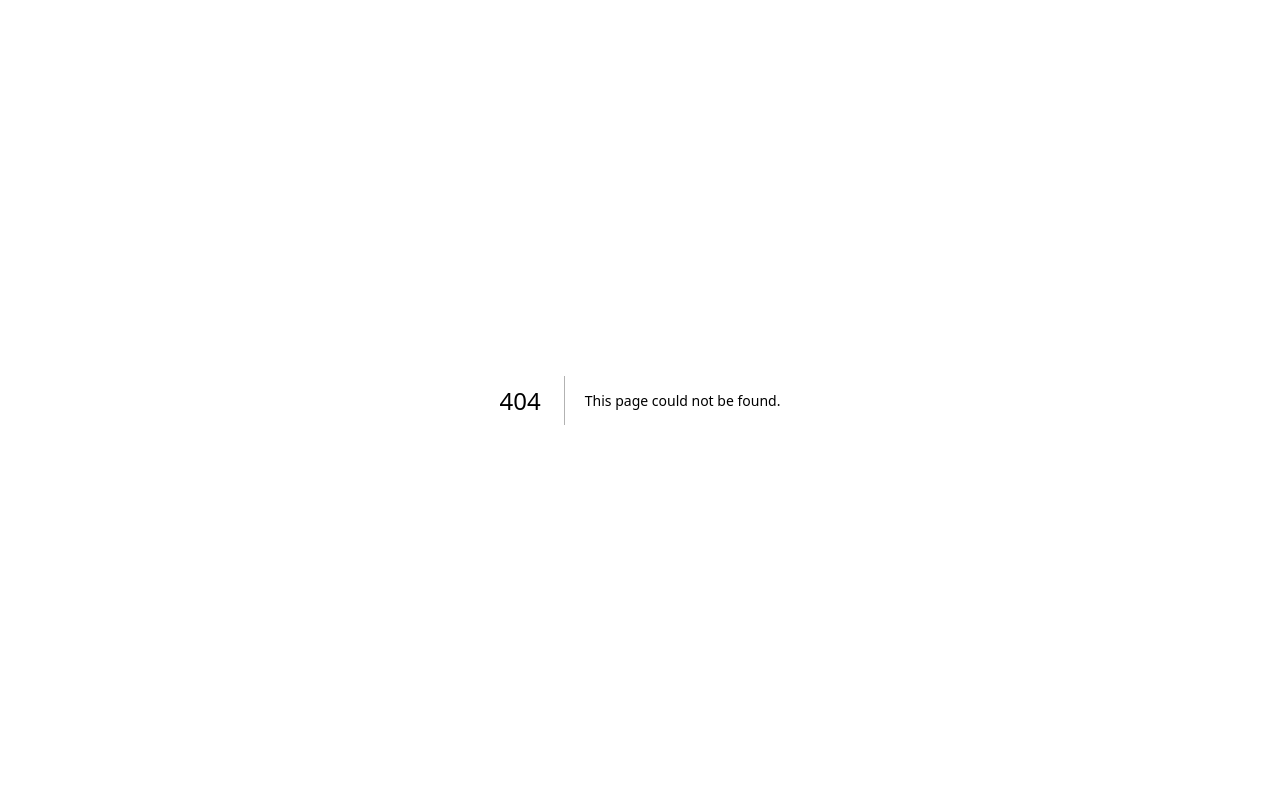
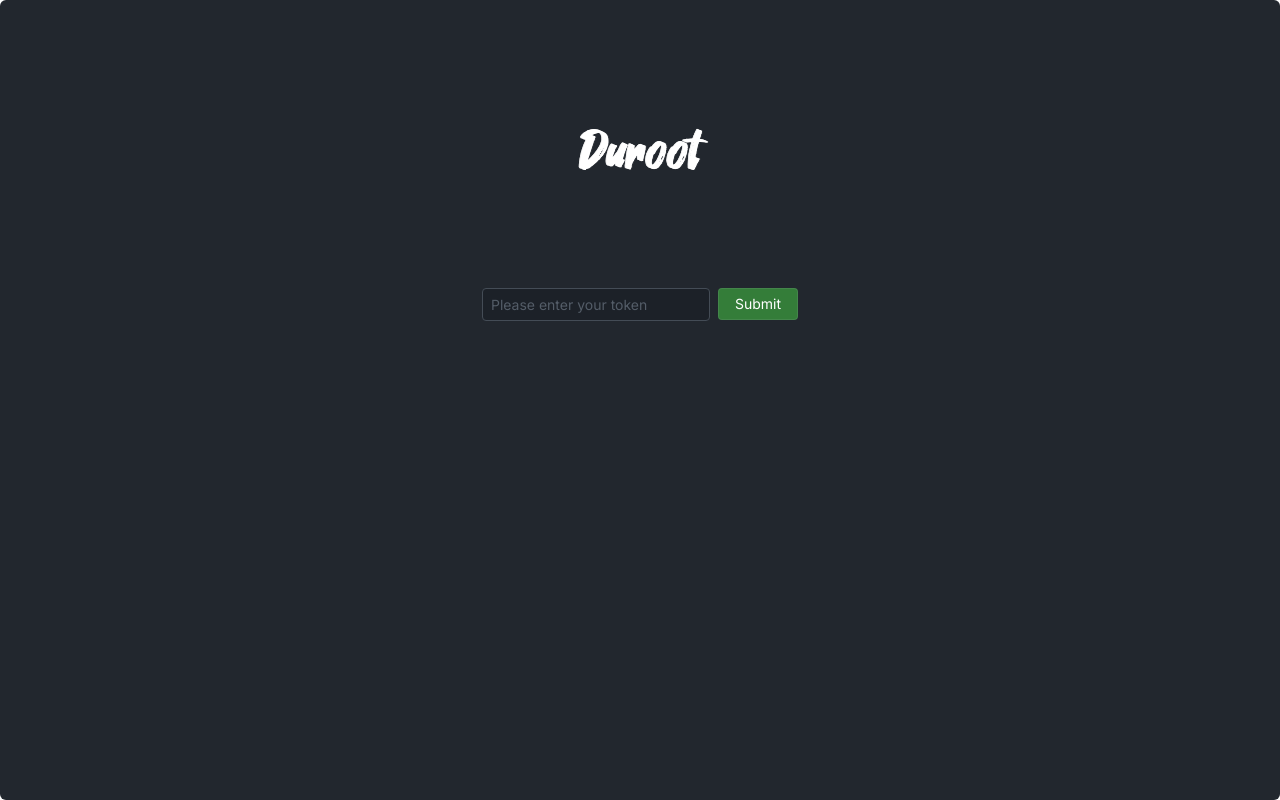
Before and after one commit to hyeongyuan/duroot-desktop, a Next.js app: page /auth in a window 1280 px wide. Before the commit this address had no page. Built offline with nearby package versions, Linux system fonts and the light colour scheme.

Commit message:
feat: 인증 페이지 추가

```diff
--- /dev/null
+++ b/src/app/auth/page.tsx
@@ -0,0 +1,69 @@
+'use client';
+
+import { useState } from 'react';
+import Image from 'next/image';
+import { AxiosError } from 'axios';
+import { Input } from '@/components/common/input';
+import { fetchUser } from '@/apis/github';
+
+const ERROR_MESSAGE: Record<number, string> = {
+  401: 'It is not a valid token.',
+};
+
+export default function Auth() {
+  const [inputValue, setInputValue] = useState('');
+  const [message, setMessage] = useState('');
+
+  const handleSubmit = async () => {
+    setMessage('');
+    try {
+      const user = await fetchUser(inputValue);
+      // TODO: 인증 정보 저장
+      console.log('user', user);
+    } catch (error) {
+      if (error instanceof AxiosError) {
+        const { status } = error.response || { status: 599 };
+        setMessage(ERROR_MESSAGE[status] || error.message);
+      }
+    }
+  };
+
+  return (
+    <div className='flex flex-1 justify-center'>
+      <div className="my-28">
+          <div className="mb-24">
+            <Image
+              src="/assets/logo.png"
+              alt="Duroot Logo"
+              width={240}
+              height={80}
+              unoptimized
+              style={{ margin: '0 auto' }}
+            />
+          </div>
+          <div className='flex'>
+            <div className="mr-2">
+              <Input
+                placeholder="Please enter your token"
+                value={inputValue}
+                autoComplete="off"
+                autoCapitalize="off"
+                autoCorrect="off"
+                onChange={(event) => setInputValue(event.target.value)}
+              />
+              {!!message && (
+                <p className="ml-1 mt-2 text-xs text-[#e5534b]">{message}</p>
+              )}
+            </div>
+            <button
+              className="bg-[#347d39] hover:bg-[#46954a] text-[#ffffff] text-sm rounded h-[32px] px-4 border border-[rgba(205,217,229,0.1)]"
+              onClick={handleSubmit}
+              disabled={!inputValue}
+            >
+              Submit
+            </button>
+          </div>
+        </div>
+    </div>
+  );
+}
--- a/src/app/layout.tsx
+++ b/src/app/layout.tsx
@@ -1,13 +1,7 @@
-import type { Metadata } from "next";
-import { Inter } from "next/font/google";
-import "./globals.css";
+import { Inter } from 'next/font/google';
+import './globals.css';
 
-const inter = Inter({ subsets: ["latin"] });
-
-export const metadata: Metadata = {
-  title: "Create Next App",
-  description: "Generated by create next app",
-};
+const inter = Inter({ subsets: ['latin'] });
 
 export default function RootLayout({
   children,
@@ -16,7 +10,11 @@ export default function RootLayout({
 }>) {
   return (
     <html lang="en">
-      <body className={inter.className}>{children}</body>
+      <body className={inter.className}>
+        <div className="bg-[#22272e] text-[#adbac7] h-screen rounded-md overflow-hidden">
+          {children}
+        </div>
+      </body>
     </html>
   );
 }
--- a/src/app/page.tsx
+++ b/src/app/page.tsx
@@ -1,113 +1,14 @@
-import Image from "next/image";
+'use client';
+
+import { useEffect } from 'react';
+import { useRouter } from 'next/navigation';
 
 export default function Home() {
-  return (
-    <main className="flex min-h-screen flex-col items-center justify-between p-24">
-      <div className="z-10 w-full max-w-5xl items-center justify-between font-mono text-sm lg:flex">
-        <p className="fixed left-0 top-0 flex w-full justify-center border-b border-gray-300 bg-gradient-to-b from-zinc-200 pb-6 pt-8 backdrop-blur-2xl dark:border-neutral-800 dark:bg-zinc-800/30 dark:from-inherit lg:static lg:w-auto  lg:rounded-xl lg:border lg:bg-gray-200 lg:p-4 lg:dark:bg-zinc-800/30">
-          Get started by editing&nbsp;
-          <code className="font-mono font-bold">src/app/page.tsx</code>
-        </p>
-        <div className="fixed bottom-0 left-0 flex h-48 w-full items-end justify-center bg-gradient-to-t from-white via-white dark:from-black dark:via-black lg:static lg:size-auto lg:bg-none">
-          <a
-            className="pointer-events-none flex place-items-center gap-2 p-8 lg:pointer-events-auto lg:p-0"
-            href="https://vercel.com?utm_source=create-next-app&utm_medium=appdir-template&utm_campaign=create-next-app"
-            target="_blank"
-            rel="noopener noreferrer"
-          >
-            By{" "}
-            <Image
-              src="/vercel.svg"
-              alt="Vercel Logo"
-              className="dark:invert"
-              width={100}
-              height={24}
-              priority
-            />
-          </a>
-        </div>
-      </div>
+  const router = useRouter();
 
-      <div className="relative z-[-1] flex place-items-center before:absolute before:h-[300px] before:w-full before:-translate-x-1/2 before:rounded-full before:bg-gradient-radial before:from-white before:to-transparent before:blur-2xl before:content-[''] after:absolute after:-z-20 after:h-[180px] after:w-full after:translate-x-1/3 after:bg-gradient-conic after:from-sky-200 after:via-blue-200 after:blur-2xl after:content-[''] before:dark:bg-gradient-to-br before:dark:from-transparent before:dark:to-blue-700 before:dark:opacity-10 after:dark:from-sky-900 after:dark:via-[#0141ff] after:dark:opacity-40 sm:before:w-[480px] sm:after:w-[240px] before:lg:h-[360px]">
-        <Image
-          className="relative dark:drop-shadow-[0_0_0.3rem_#ffffff70] dark:invert"
-          src="/next.svg"
-          alt="Next.js Logo"
-          width={180}
-          height={37}
-          priority
-        />
-      </div>
+  useEffect(() => {
+    router.replace('/auth');
+  }, [router]);
 
-      <div className="mb-32 grid text-center lg:mb-0 lg:w-full lg:max-w-5xl lg:grid-cols-4 lg:text-left">
-        <a
-          href="https://nextjs.org/docs?utm_source=create-next-app&utm_medium=appdir-template&utm_campaign=create-next-app"
-          className="group rounded-lg border border-transparent px-5 py-4 transition-colors hover:border-gray-300 hover:bg-gray-100 hover:dark:border-neutral-700 hover:dark:bg-neutral-800/30"
-          target="_blank"
-          rel="noopener noreferrer"
-        >
-          <h2 className="mb-3 text-2xl font-semibold">
-            Docs{" "}
-            <span className="inline-block transition-transform group-hover:translate-x-1 motion-reduce:transform-none">
-              -&gt;
-            </span>
-          </h2>
-          <p className="m-0 max-w-[30ch] text-sm opacity-50">
-            Find in-depth information about Next.js features and API.
-          </p>
-        </a>
-
-        <a
-          href="https://nextjs.org/learn?utm_source=create-next-app&utm_medium=appdir-template-tw&utm_campaign=create-next-app"
-          className="group rounded-lg border border-transparent px-5 py-4 transition-colors hover:border-gray-300 hover:bg-gray-100 hover:dark:border-neutral-700 hover:dark:bg-neutral-800/30"
-          target="_blank"
-          rel="noopener noreferrer"
-        >
-          <h2 className="mb-3 text-2xl font-semibold">
-            Learn{" "}
-            <span className="inline-block transition-transform group-hover:translate-x-1 motion-reduce:transform-none">
-              -&gt;
-            </span>
-          </h2>
-          <p className="m-0 max-w-[30ch] text-sm opacity-50">
-            Learn about Next.js in an interactive course with&nbsp;quizzes!
-          </p>
-        </a>
-
-        <a
-          href="https://vercel.com/templates?framework=next.js&utm_source=create-next-app&utm_medium=appdir-template&utm_campaign=create-next-app"
-          className="group rounded-lg border border-transparent px-5 py-4 transition-colors hover:border-gray-300 hover:bg-gray-100 hover:dark:border-neutral-700 hover:dark:bg-neutral-800/30"
-          target="_blank"
-          rel="noopener noreferrer"
-        >
-          <h2 className="mb-3 text-2xl font-semibold">
-            Templates{" "}
-            <span className="inline-block transition-transform group-hover:translate-x-1 motion-reduce:transform-none">
-              -&gt;
-            </span>
-          </h2>
-          <p className="m-0 max-w-[30ch] text-sm opacity-50">
-            Explore starter templates for Next.js.
-          </p>
-        </a>
-
-        <a
-          href="https://vercel.com/new?utm_source=create-next-app&utm_medium=appdir-template&utm_campaign=create-next-app"
-          className="group rounded-lg border border-transparent px-5 py-4 transition-colors hover:border-gray-300 hover:bg-gray-100 hover:dark:border-neutral-700 hover:dark:bg-neutral-800/30"
-          target="_blank"
-          rel="noopener noreferrer"
-        >
-          <h2 className="mb-3 text-2xl font-semibold">
-            Deploy{" "}
-            <span className="inline-block transition-transform group-hover:translate-x-1 motion-reduce:transform-none">
-              -&gt;
-            </span>
-          </h2>
-          <p className="m-0 max-w-[30ch] text-balance text-sm opacity-50">
-            Instantly deploy your Next.js site to a shareable URL with Vercel.
-          </p>
-        </a>
-      </div>
-    </main>
-  );
+  return null;
 }
```
Also changed, not shown: .eslintrc.json.
